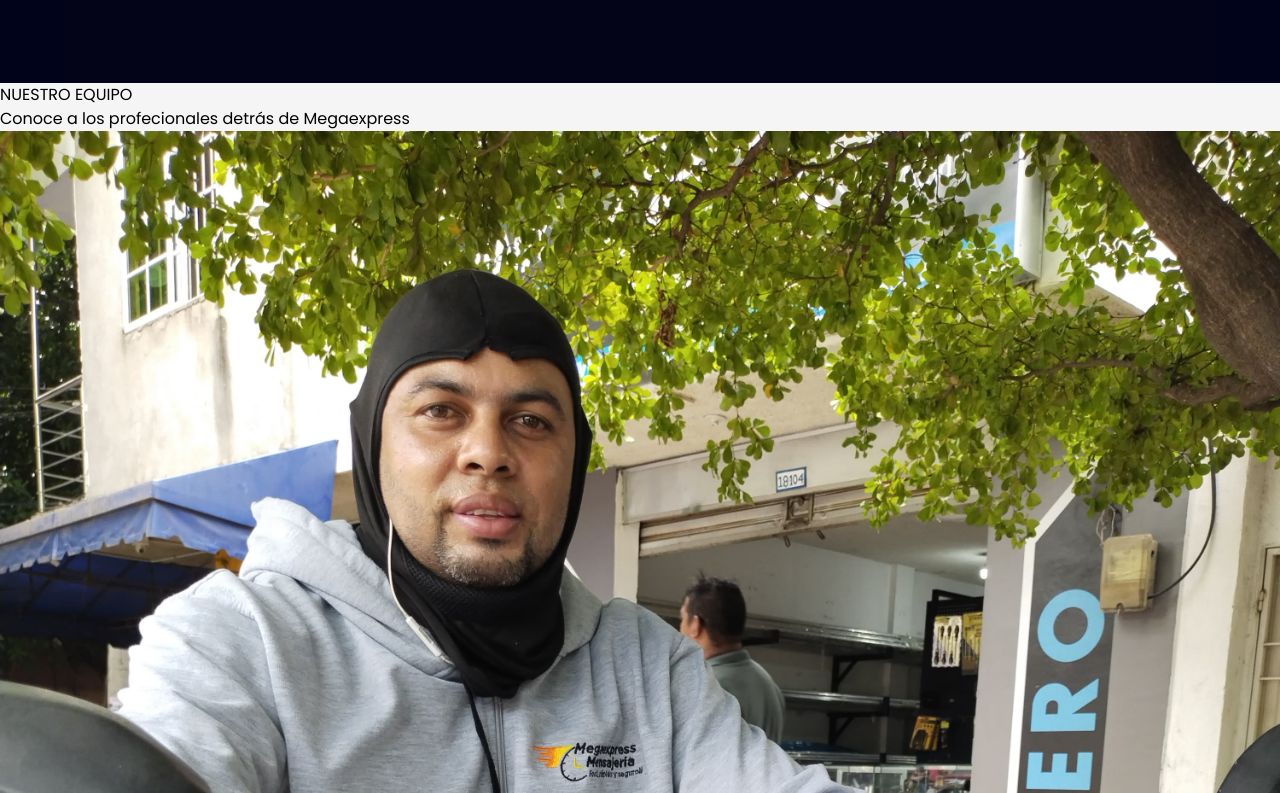
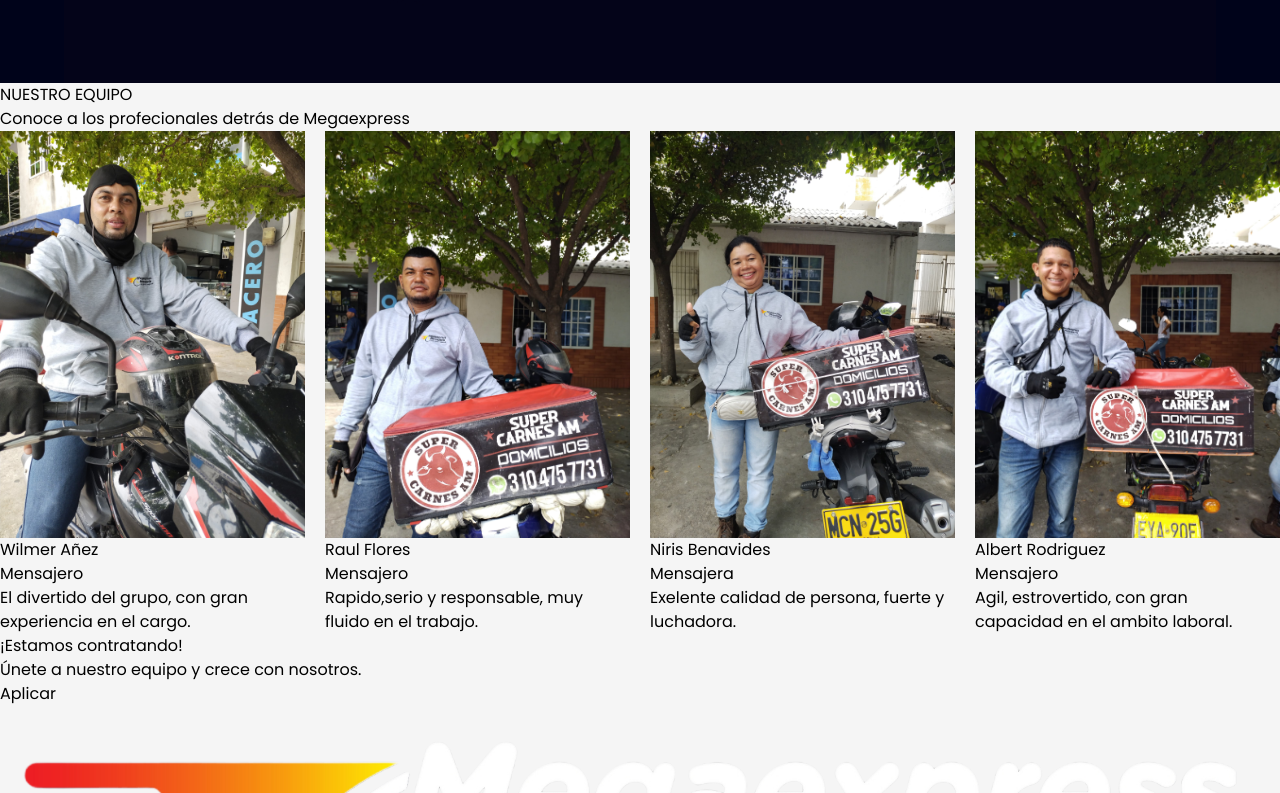
Before and after one commit to Ajov8163/proyecto-megaexpress, a React (Vite) app: page / in a window 1280 px wide. Shown: the part 6947-7740 px from the top of the page. Built offline with nearby package versions, Linux system fonts and the light colour scheme.

Commit message:
ajustes de estilo en componentes y mejora de la presentación del equipo en la sección 7

```diff
--- a/src/App.css
+++ b/src/App.css
@@ -146,7 +146,7 @@ body {
   font-weight: 500;
 }
 .pqs{
-  font-size: clamp(10px, 4vw, 13px);
+  font-size: clamp(10px, 3vw, 12px);
 
 
 }
--- a/src/components/navbar-destock.jsx
+++ b/src/components/navbar-destock.jsx
@@ -94,7 +94,7 @@ function NavbarDestock() {
       <div className="hidden sm:block">
         <button
           onClick={handleSolicitaClick}
-          className="bg-[#000735] text-white px-4 py-2 rounded-lg border-2 border-white hover:bg-white hover:text-blue-950"
+          className="bg-[#000735] text-white px-4 py-2 rounded-lg border-2 border-white hover:bg-white  hover:text-blue-950 duration-700"
         >
           <h3>Solicita un Domi</h3>
         </button>
--- a/src/components/sections/Section7.jsx
+++ b/src/components/sections/Section7.jsx
@@ -3,46 +3,62 @@ import raul from '../../assets/img/mensajeros/raul.jpg';
 import niris from '../../assets/img/mensajeros/niris.jpg';
 import albert from '../../assets/img/mensajeros/albert.jpg'
 import { Link } from 'react-router-dom';
+import { Swiper, SwiperSlide } from 'swiper/react';
+import 'swiper/css';
+
+const team = [
+  {
+    name: 'Wilmer Añez',
+    role: 'Mensajero',
+    desc: 'El divertido del grupo, con gran experiencia en el cargo.',
+    img: wilmer,
+  },
+  {
+    name: 'Raul Flores',
+    role: 'Mensajero',
+    desc: 'Rapido,serio y responsable, muy fluido en el trabajo.',
+    img: raul,
+  },
+  {
+    name: 'Niris Benavides',
+    role: 'Mensajera',
+    desc: 'Exelente calidad de persona, fuerte y luchadora.',
+    img: niris,
+  },
+  {
+    name: 'Albert Rodriguez',
+    role: 'Mensajero',
+    desc: 'Agil, estrovertido, con gran capacidad en el ambito laboral.',
+    img: albert,
+  },
+];
+
 const Section7 = () => {
   return (
     <div className="flex flex-col items-center justify-center mt-16 sm:mb-16 sm:mx-12 px-3">
       <h1 className='sm:text-5xl text-2xl font-semibold mb-5'>NUESTRO EQUIPO</h1>
       <p className='sm:pb-12 pb-4 sm:text-base w-8/12 text-center'>Conoce a los profecionales detrás de Megaexpress</p>
-      <div className='flex flex-row sm:justify-evenly justify-center items-center w-full '>
-        <div className="hidden sm:block border-2 border-gray-200 p-4 rounded-lg shadow-lg w-2/12 hover:bg-[#000735] hover:text-white hover:shadow-xl transition duration-500 ease-in-out transform hover:-translate-y-1 hover:scale-110">
-          <img className='rounded-lg border-2 border-white' src={wilmer} alt="Team Member" />
-          <div className='pt-3'>
-          <h2 className='font-semibold'>Wilmer Añez</h2>
-          <p className='font-medium text-sm'>Mensajero</p>
-          <p className='text-xs'>El divertido del grupo, con gran experiencia en el cargo. </p>
-          </div>
-        </div>
-        <div className=" hidden sm:block border-2 border-gray-200 p-4 rounded-lg shadow-lg w-2/12 hover:bg-[#000735] hover:text-white hover:shadow-xl transition duration-500 ease-in-out transform hover:-translate-y-1 hover:scale-110">
-          <img className='rounded-lg border-2 border-white' src={raul} alt="Team Member" />
-          <div className='pt-3'>
-          <h2 className='font-semibold'>Raul Flores</h2>
-          <p className='font-medium text-sm'>Mensajero</p>
-          <p className='text-xs'>
-            Rapido,serio y responsable, muy fluido en el trabajo.
-          </p>
-          </div>
-        </div>
-        <div className="hidden sm:block border-2 border-gray-200 p-4 rounded-lg shadow-lg w-2/12  hover:bg-[#000735] hover:text-white hover:shadow-xl transition duration-500 ease-in-out transform hover:-translate-y-1 hover:scale-110">
-          <img className='rounded-lg border-2 border-white' src={niris} alt="Team Member" />
-          <div className='pt-3'>
-          <h2 className='font-semibold'>Niris Benavides</h2>
-          <p className='font-medium text-sm'>Mensajera</p>
-          <p className='text-xs'>Exelente calidad de persona, fuerte y luchadora.</p>
-          </div>
-        </div>
-        <div className="border-2 border-gray-200 p-4 rounded-lg shadow-lg sm:w-2/12 w-11/12 hover:bg-[#000735] hover:text-white hover:shadow-xl transition duration-500 ease-in-out transform hover:-translate-y-1 sm:hover:scale-110 hover:scale-105">
-          <img className='w-12/12 rounded-lg border-2 border-white' src={albert} alt="Team Member" />
-          <div className='pt-3'>
-          <h2 className='font-semibold'>Albert Rodriguez</h2>
-          <p className='font-medium text-sm'>Mensajero</p>
-          <p className='text-xs'>Agil, estrovertido, con gran capacidad en el ambito laboral.  </p>
-          </div>
-        </div>
+      <div className='w-full'>
+        <Swiper
+          spaceBetween={20}
+          slidesPerView={1}
+          breakpoints={{
+            640: { slidesPerView: 2 },
+            1024: { slidesPerView: 4 },
+          }}
+          className="py-4"
+        >
+          {team.map((member, idx) => (
+            <SwiperSlide key={idx}>
+              <div className="border-2 border-gray-200 p-4 rounded-lg shadow-lg hover:bg-[#000735] hover:text-white hover:shadow-xl transition duration-500 ease-in-out transform hover:-translate-y-1 hover:scale-95 flex flex-col items-center">
+                <img className='rounded-lg border-2 border-white mb-3 w-full' src={member.img} alt={member.name} />
+                <h2 className='font-semibold'>{member.name}</h2>
+                <p className='font-medium text-sm'>{member.role}</p>
+                <p className='text-xs text-center'>{member.desc}</p>
+              </div>
+            </SwiperSlide>
+          ))}
+        </Swiper>
       </div>
       <div className='flex flex-col items-center justify-center mt-14'>
         <h1 className='sm:text-4xl text-2xl font-semibold sm:mb-6 mb-2'>
--- a/src/pages/Quienessomos.jsx
+++ b/src/pages/Quienessomos.jsx
@@ -12,7 +12,7 @@ const Quienessomos = () => {
     <div className="flex flex-col items-center sm:mx-12  justify-center px-3 sm:px-0 h-auto pt-10 sm:py-15">
       <h1 className="h1qs sm:text-5xl font-semibold sm:mb-[3%] mb-[10%]">¿ QUIENES SOMOS ?</h1>
       <div className="contenedor flex w-full justify-between sm:flex-row flex-col gap-8 sm:gap-0 ">
-        <div className="border-2 border-gray-400 rounded-3xl p-5 flex items-center flex-col w-full sm:w-[23%] h-auto bg-white">
+        <div className="border-2 border-gray-400 rounded-3xl p-5 flex items-center flex-col w-full sm:w-[23%] h-auto bg-white hover:bg-[#000739] hover:text-white hover:scale-95 duration-500">
           <img className="w-[40%] mb-[5%]" src={nosotros} alt="img nosotros" />
           <h3 className="subqs mb-[5%]">NOSOTROS</h3>
           <p className="pqs text-center">
@@ -25,7 +25,7 @@ const Quienessomos = () => {
             para superar tus espectaivas en cada servicio que ofrecemos.
           </p>
         </div>
-        <div className="border-2 border-gray-400 rounded-3xl p-5 flex items-center flex-col sm:w-[23%] w-full bg-white">
+        <div className="border-2 border-gray-400 rounded-3xl p-5 flex items-center flex-col sm:w-[23%] w-full bg-white hover:bg-[#000739] hover:text-white hover:scale-95 duration-500">
           <img className="w-[40%] mb-[5%]" src={mision} alt="img nosotros" />
           <h3 className="subqs text-3xl font-medium mb-[5%]">MISIÓN</h3>
           <p className="pqs text-center ">
@@ -33,7 +33,7 @@ const Quienessomos = () => {
           Nos comprometemos a conectar personas y negocios a través de un servicio de entrega confiable. Creemos en construir relaciones duraderas y en ser un socio de confianza.
           </p>
         </div>
-        <div className="border-2 border-gray-400 rounded-3xl p-5 flex items-center flex-col sm:w-[23%] w-full bg-white">
+        <div className="border-2 border-gray-400 rounded-3xl p-5 flex items-center flex-col sm:w-[23%] w-full bg-white hover:bg-[#000739] hover:text-white hover:scale-95 duration-500">
           <img className="w-[40%] mb-[5%]" src={vision} alt="img nosotros" />
           <h3 className="subqs text-3xl font-medium mb-[5%]">VISION</h3>
           <p className="pqs text-center">
@@ -41,7 +41,7 @@ const Quienessomos = () => {
           Aspiramos a costruir relaciones duraderas con nuestros clientes, siendo su primera opción en soluciones de mensajería efectiva.
           </p>
         </div>
-        <div className="border-2 border-gray-400 rounded-3xl p-5 flex items-center flex-col sm:w-[23%] w-full bg-white">
+        <div className="border-2 border-gray-400 rounded-3xl p-5 flex items-center flex-col sm:w-[23%] w-full bg-white hover:bg-[#000739] hover:text-white hover:scale-95 duration-500 " >
           <img className="w-[40%] mb-[5%]" src={valores} alt="img nosotros" />
           <h3 className="subqs text-3xl font-medium mb-[5%]"> VALORES</h3>
           <p className="pqs text-center">
```
